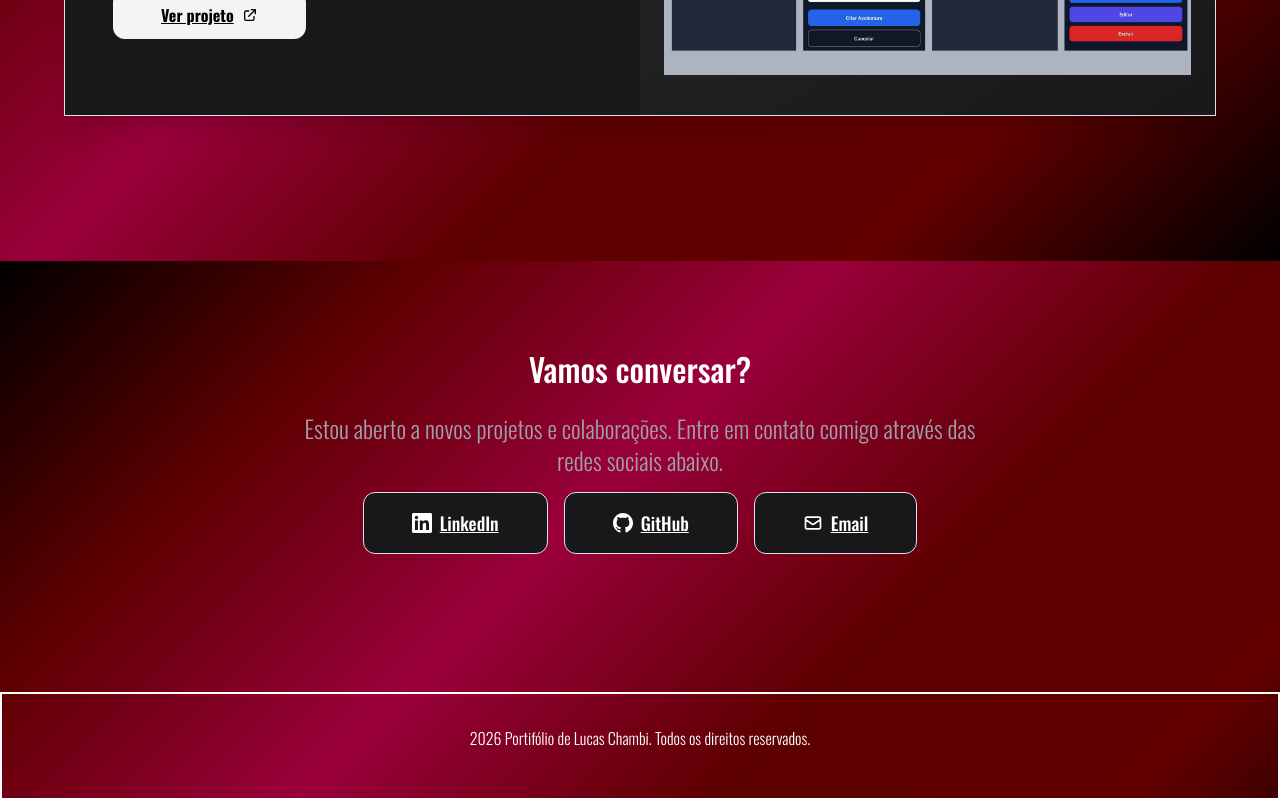
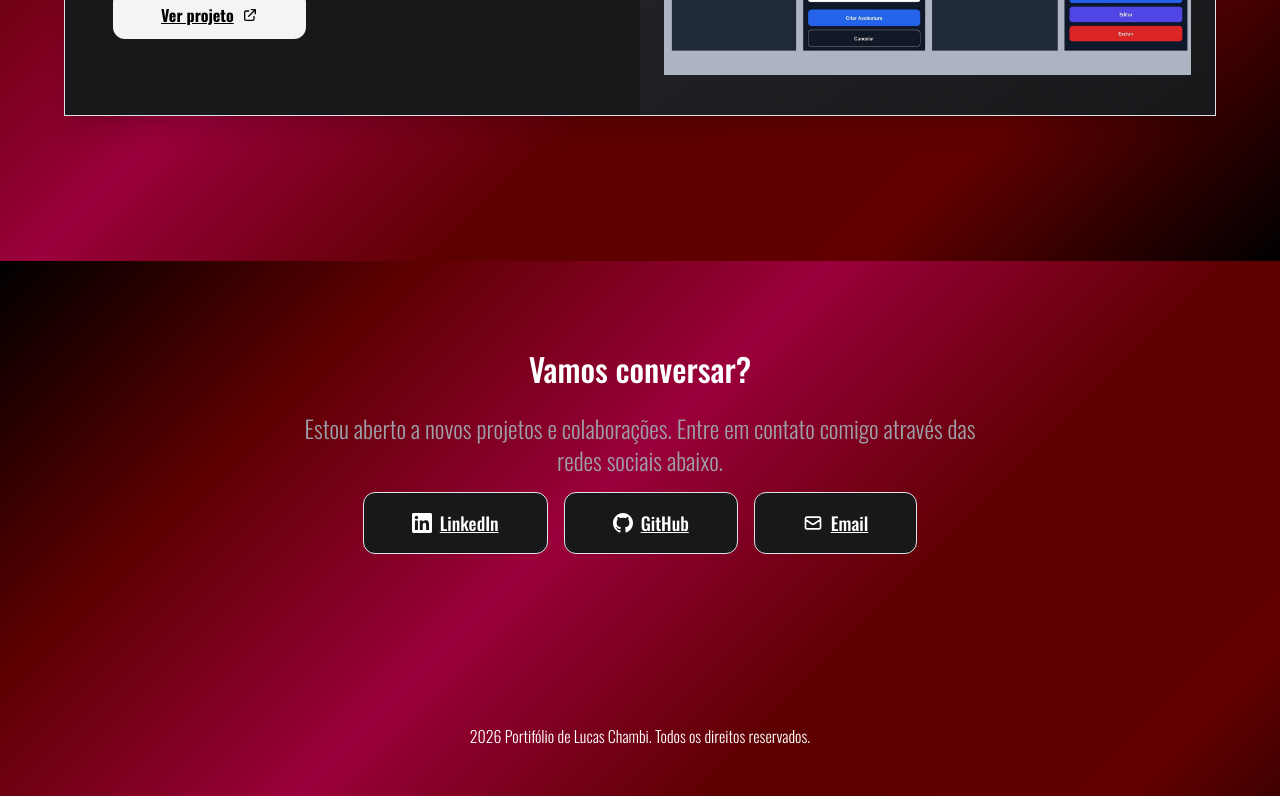
Before and after one commit to LokiiiGo/portifolio-lucas-chambi, a React (Vite) app: page / in a window 1280 px wide. Shown: the part 3739-4539 px from the top of the page. Built offline with nearby package versions, Linux system fonts and the light colour scheme.

Commit message:
removendo a borda no componente Rodape

```diff
--- a/src/components/Rodape.jsx
+++ b/src/components/Rodape.jsx
@@ -1,6 +1,6 @@
 function Rodape() {
   return (
-    <footer className="bg-transparent text-white text-center py-6 sm:py-8 px-4 border-2 border-white">
+    <footer className="bg-transparent text-white text-center py-6 sm:py-8 px-4">
       <p className="text-sm sm:text-base">
         {new Date().getFullYear()} Portifólio de Lucas Chambi. Todos os direitos reservados.
       </p>
```
